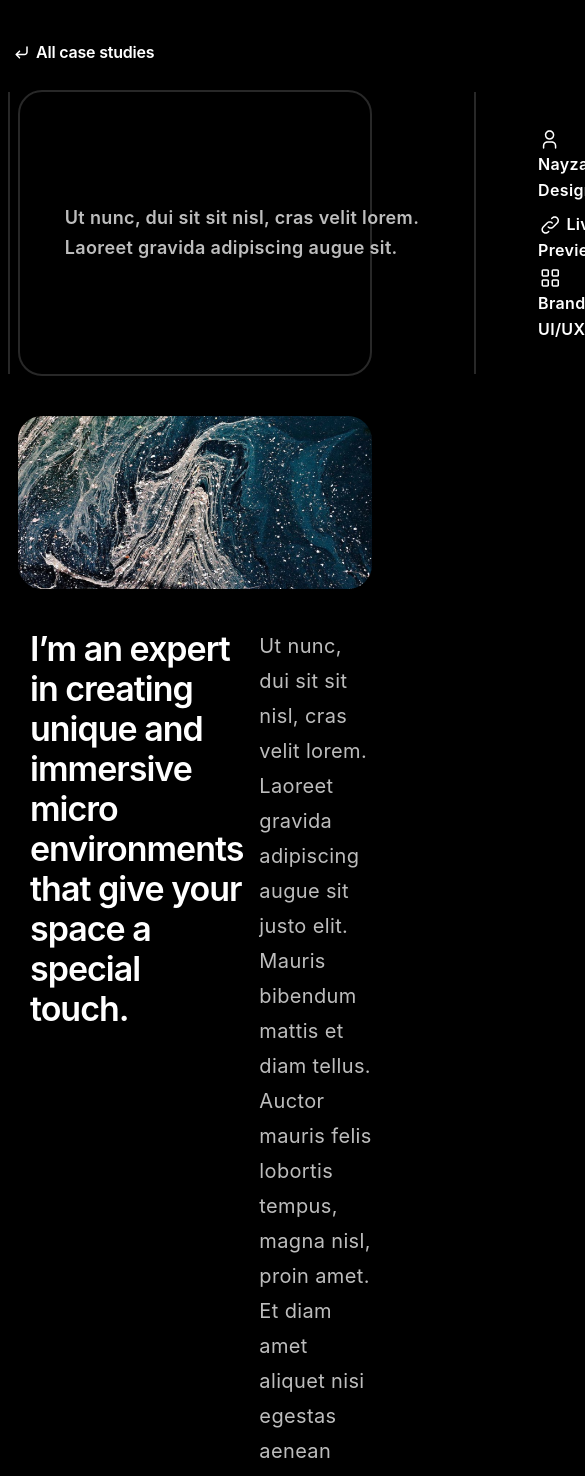
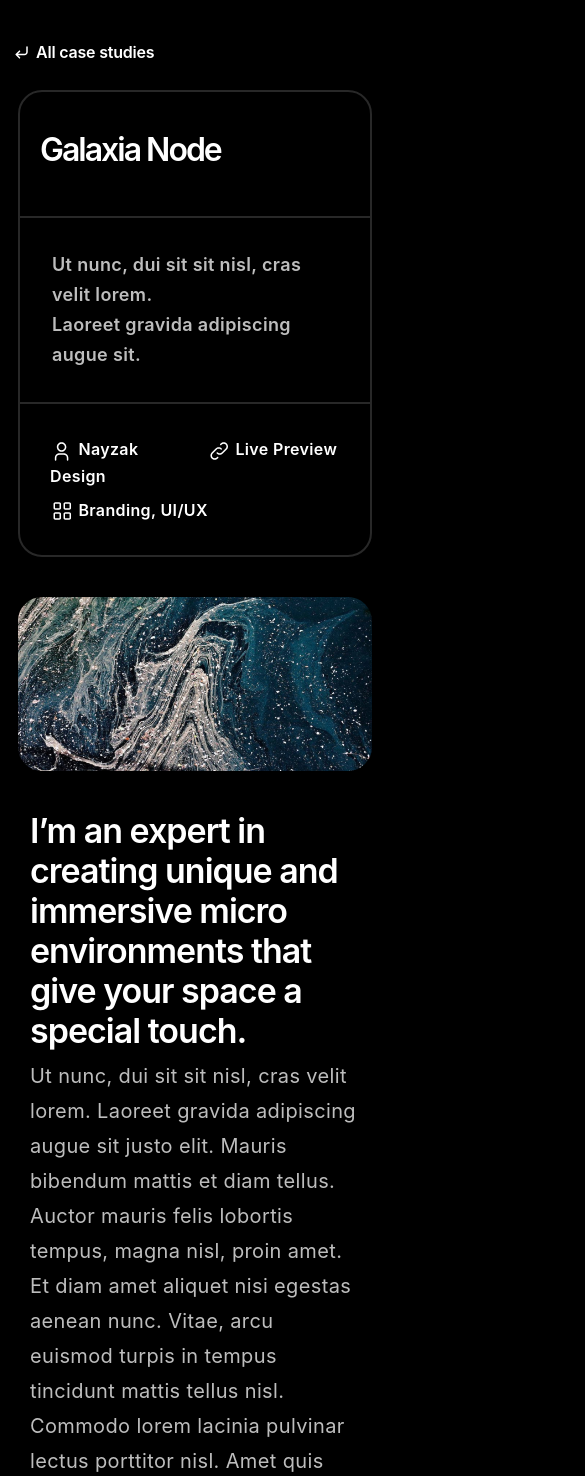
Before and after one commit to Abdulmajid78/page-krate, a plain HTML site: page portfolio-detail.html in a window 390 px wide. Shown: the part 118-1594 px from the top of the page, 585 px wide, since content can reach past the window. Drawn offline with nearby package versions, Linux system fonts and the light colour scheme.

Commit message:
done site

```diff
--- a/main.css
+++ b/main.css
@@ -59,7 +59,7 @@ b {
 /*start mobile navbar*/
 
 .modal-cust {
-    background-color: rgba(0, 60, 118, 0.5);
+    background-color: rgb(0, 0, 0);
     width: 90%;
     position: absolute;
     top: 50%;
@@ -82,8 +82,10 @@ b {
     font-weight: 600;
     line-height: 24px; /* 171.429% */
     margin-bottom: 12px;
+    padding-top: 10px;
     padding-bottom: 10px;
-    border-bottom: 1px solid var(--Black-700, #282828);
+    border-radius: 15px;
+    border: 1px solid var(--Black-700, #282828);
 }
 
 .modal-cust h6 {
@@ -711,7 +713,7 @@ body {
     align-self: stretch;
 }
 
-.footer-sec .container .row .menu .menu-lower .col-03 h1 {
+.footer-sec .container .row .menu .menu-lower .col-03 a {
     color: var(--Black-300, #BDBDBD);
     text-align: center;
     font-feature-settings: 'clig' off, 'liga' off;
@@ -898,7 +900,6 @@ body {
 
 #portfolio-detail .recent-works .container .row .second-title .content-2 {
     display: flex;
-    width: 466px;
     padding: 32px;
     justify-content: center;
     align-items: center;
--- a/main.js
+++ b/main.js
@@ -246,7 +246,7 @@ function drawFooter() {
                         </div>
                     </div>
                     <div class="col-02 col-xl-6 col-12">
-                        <a href="mailto:abduaij@mail.com">hello@clonify.io</a>
+                        <a href="mailto:jackodilov@gmail.com">hello@clonify.io</a>
                     </div>
                 </div>
                 <div class="menu-lower col-xl-12">
@@ -263,7 +263,7 @@ function drawFooter() {
                     </div>
                     <div class="col-02 col-xl-4 col-12">
                         <div class="socials">
-                            <a href="">
+                            <a href="https://t.me/abduma2">
                                 <div class="icon-box">
                                     <svg xmlns="http://www.w3.org/2000/svg" width="18" height="18" viewBox="0 0 18 18"
                                          fill="none">
@@ -273,7 +273,7 @@ function drawFooter() {
                                     </svg>
                                 </div>
                             </a> <!--facebook-->
-                            <a href="">
+                            <a href="https://www.instagram.com/z7777_77z/">
                                 <div class="icon-box">
                                     <svg xmlns="http://www.w3.org/2000/svg" width="18" height="18" viewBox="0 0 18 18"
                                          fill="none">
@@ -283,7 +283,7 @@ function drawFooter() {
                                     </svg>
                                 </div>
                             </a> <!--instagram-->
-                            <a href="">
+                            <a href="https://www.instagram.com/z7777_77z/">
                                 <div class="icon-box">
                                     <svg xmlns="http://www.w3.org/2000/svg" width="18" height="18" viewBox="0 0 18 18"
                                          fill="none">
@@ -293,7 +293,7 @@ function drawFooter() {
                                     </svg>
                                 </div>
                             </a> <!--twitter-->
-                            <a href="">
+                            <a href="https://t.me/abduma2">
                                 <div class="icon-box">
                                     <svg xmlns="http://www.w3.org/2000/svg" width="18" height="18" viewBox="0 0 18 18"
                                          fill="none">
@@ -306,7 +306,7 @@ function drawFooter() {
                         </div>
                     </div>
                     <div class="col-03 col-xl-4 col-12">
-                        <h1>© 2024 Abdulmajid Design</h1>
+                        <a href="https://github.com/Abdulmajid78">© 2024 Abdulmajid Design</a>
                     </div>
                 </div>
             </div>
--- a/portfolio-detail.html
+++ b/portfolio-detail.html
@@ -51,16 +51,16 @@
         <div class="container">
             <div class="row">
                 <div class="second-title col-xl-12">
-                    <div class="content-1 col-xl-4">
+                    <div class="content-1 col-xl-4 col-12">
                         <h1>Galaxia Node</h1>
                     </div>
-                    <div class="content-2 col-xl-4">
+                    <div class="content-2 col-xl-4 col-12">
                         <p>Ut nunc, dui sit sit nisl, cras velit lorem. <br>Laoreet gravida adipiscing augue sit. </p>
                     </div>
-                    <div class="content-3 col-xl-4 ">
+                    <div class="content-3 col-xl-4 col-12">
                         <div class="container">
                             <div class="row">
-                                <div class="col-xl-6 mb-2">
+                                <div class="col-xl-6 col-6 mb-2">
                                     <svg xmlns="http://www.w3.org/2000/svg" width="24" height="24" viewBox="0 0 24 24"
                                          fill="none">
                                         <path fill-rule="evenodd" clip-rule="evenodd"
@@ -69,7 +69,7 @@
                                     </svg>
                                     Nayzak Design
                                 </div>
-                                <div class="col-xl-6">
+                                <div class="col-xl-6 col-6">
                                     <svg xmlns="http://www.w3.org/2000/svg" width="24" height="24" viewBox="0 0 24 24"
                                          fill="none">
                                         <path fill-rule="evenodd" clip-rule="evenodd"
@@ -96,11 +96,11 @@
 
                 <img src="images/portfolio/img1.jpg" alt="">
                 <div class="text-info">
-                    <div class="col-xl-6">
+                    <div class="col-xl-6 col-12">
                         <h4>I’m an expert in creating unique and immersive micro environments that give
                             your space a special touch.</h4>
                     </div>
-                    <div class="col-xl-6">
+                    <div class="col-xl-6 col-12">
                         <p>Ut nunc, dui sit sit nisl, cras velit lorem. Laoreet gravida adipiscing augue sit justo elit.
                             Mauris bibendum mattis et diam tellus. Auctor mauris felis lobortis tempus, magna nisl,
                             proin
@@ -113,7 +113,7 @@
 
                 <img src="images/portfolio/detail1.png" alt="">
                 <div class="text-info">
-                    <div class="col-xl-8">
+                    <div class="col-xl-8 col-12">
                         <p>Ut nunc, dui sit sit nisl, cras velit lorem. Laoreet gravida adipiscing augue sit justo elit.
                             Mauris bibendum mattis et diam tellus. Auctor mauris felis lobortis tempus, magna nisl,
                             proin
--- a/responsive.css
+++ b/responsive.css
@@ -84,6 +84,10 @@
         font-style: normal;
         font-weight: 400;
         line-height: 30px; /* 166.667% */
+    }
+
+    .cta .container .row .background button {
+        color: black;
     }
 
     .footer-sec {
@@ -247,4 +251,41 @@
     }
 
     /* end blog page*/
+    /* start portfolio detail page*/
+    #portfolio-detail .recent-works .container .row .second-title {
+        flex-direction: column;
+        padding: 0;
+    }
+
+    #portfolio-detail .recent-works .container .row .second-title .content-1 {
+        padding: 39px 20px;
+        justify-content: start;
+        border-right: none;
+        border-bottom: 2px solid var(--Black-700, #282828);
+    }
+
+    #portfolio-detail .recent-works .container .row .second-title .content-1 h1 {
+        font-size: 32px;
+        font-style: normal;
+        font-weight: 600;
+        line-height: 38px;
+    }
+
+    #portfolio-detail .recent-works .container .row .second-title .content-2 {
+        display: flex;
+        border-right: none;
+
+        border-bottom: 2px solid var(--Black-700, #282828);
+    }
+
+    #portfolio-detail .recent-works .container .row .second-title .content-3 {
+        display: flex;
+        padding: 32px 0;
+    }
+
+    #portfolio-detail .recent-works .container .row .text-info {
+    display: block;
 }
+
+    /* end portfolio detail page*/
+}
```
